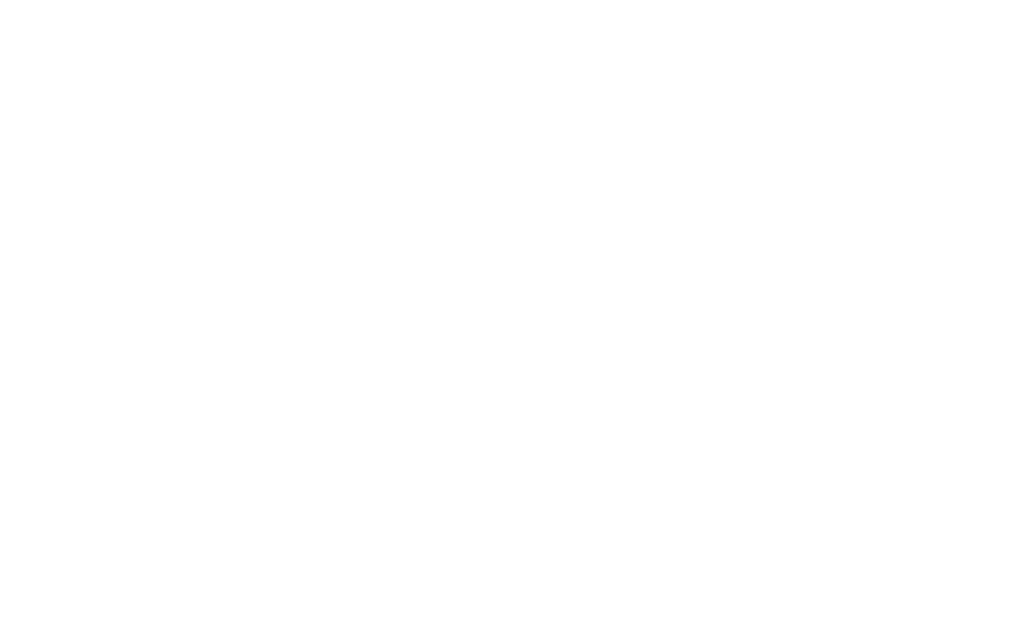
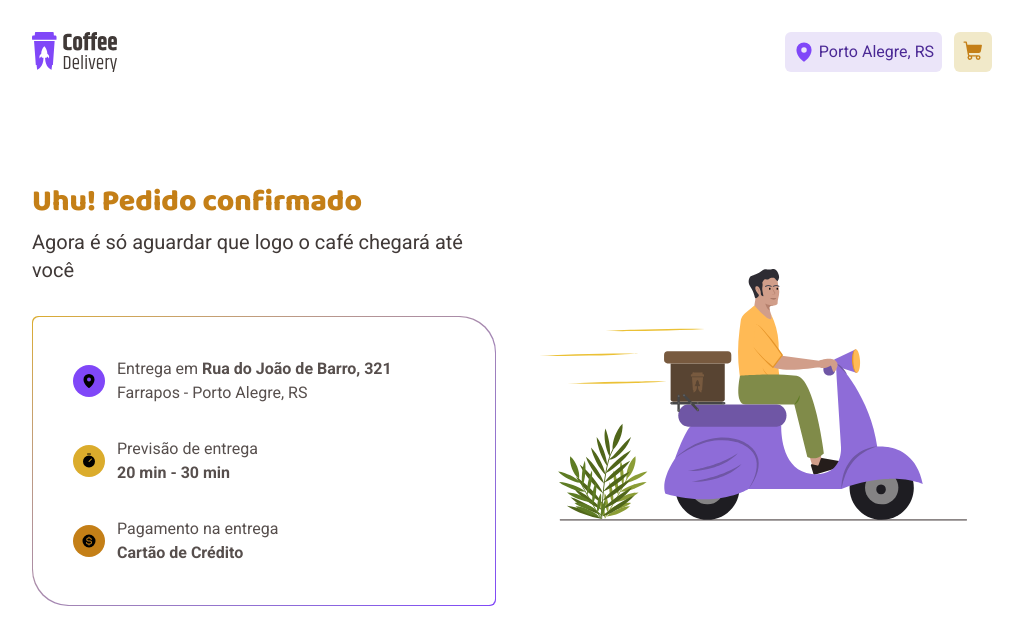
Before and after one commit to igorhnq/coffee-delivery, a React (Vite) app: page /sucess in a window 1280 px wide. Before the commit this address had no page. Shown: the top 644 px of the page, without its empty margins (128-1151 px from the left). Built offline with nearby package versions, Linux system fonts and the light colour scheme.

Commit message:
feat: add sucess page

```diff
--- a/src/pages/Sucess/index.tsx
+++ b/src/pages/Sucess/index.tsx
@@ -0,0 +1,64 @@
+import { CurrencyDollarSimpleIcon, MapPinIcon, TimerIcon } from "@phosphor-icons/react";
+import DeliveryIllustration from "../../assets/images/sucess/delivery-illustration.svg";
+
+export function Sucess() {
+    return (
+        <section className="mt-20 flex gap-8 justify-between">
+
+            <div className="flex-1 flex flex-col gap-8">
+                <div className="flex flex-col gap-2">
+                    <h1 className="text-3xl font-baloo font-extrabold text-yellow-dark">
+                        Uhu! Pedido confirmado
+                    </h1>
+
+                    <p className="text-xl font-roboto font-regular text-base-subtitle">
+                        Agora é só aguardar que logo o café chegará até você
+                    </p>
+                </div>
+
+                <div className="relative p-[1px] rounded-[6px_36px] bg-gradient-to-br from-yellow to-purple">
+                    <div className="bg-white rounded-[6px_36px] p-10 flex flex-col gap-8">
+
+                        <div className="flex items-center gap-3">
+                            <div className="bg-purple rounded-full p-2">
+                                <MapPinIcon size={16} color="var(--color-base-background)" weight="fill" />
+                            </div>
+                            <div className="flex flex-col">
+                                <span className="font-roboto text-base-text">
+                                    Entrega em <span className="font-bold">Rua do João de Barro, 321</span>
+                                </span>
+                                <span className="text-base-text">Farrapos - Porto Alegre, RS</span>
+                            </div>
+                        </div>
+
+                        <div className="flex items-center gap-3">
+                            <div className="bg-yellow rounded-full p-2">
+                                <TimerIcon size={16} color="var(--color-base-background)" weight="fill" />
+                            </div>
+                            <div className="flex flex-col">
+                                <span className="font-roboto text-base-text">Previsão de entrega</span>
+                                <span className="font-bold text-base-text">20 min - 30 min</span>
+                            </div>
+                        </div>
+
+                        <div className="flex items-center gap-3">
+                            <div className="bg-yellow-dark rounded-full p-2">
+                                <CurrencyDollarSimpleIcon size={16} color="var(--color-base-background)" weight="fill" />
+                            </div>
+                            <div className="flex flex-col">
+                                <span className="font-roboto text-base-text">Pagamento na entrega</span>
+                                <span className="font-bold text-base-text">Cartão de Crédito</span>
+                            </div>
+                        </div>
+
+                    </div>
+                </div>
+            </div>
+
+            <div className="flex-1 flex justify-center items-center">
+                <img src={DeliveryIllustration} alt="Ilustração de entrega" />
+            </div>
+
+        </section>
+    )
+}
--- a/src/router/index.tsx
+++ b/src/router/index.tsx
@@ -1,6 +1,7 @@
 import { BrowserRouter, Route, Routes } from "react-router-dom";
 import { DefaultLayout } from "../layouts/DefaultLayout";
 import { Home } from "../pages/Home";
+import { Sucess } from "../pages/Sucess";
 
 export function Router() {
     return (
@@ -8,6 +9,7 @@
             <Routes>
                 <Route path="/" element={<DefaultLayout />}>
                     <Route path="/" element={<Home />} />
+                    <Route path="/sucess" element={<Sucess />} />
                 </Route>
             </Routes>
         </BrowserRouter>
```
Also changed, not shown: src/assets/images/sucess/delivery-illustration.svg (added).
